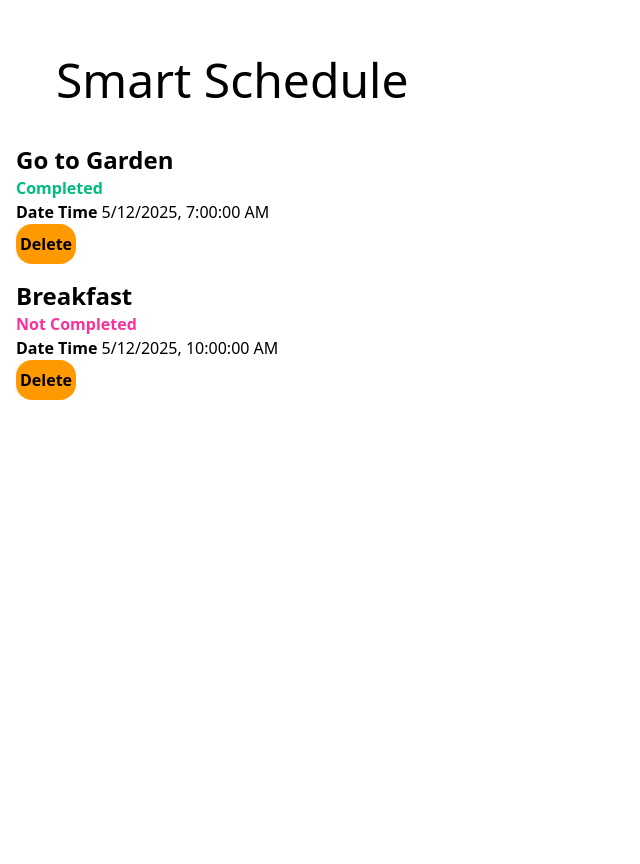
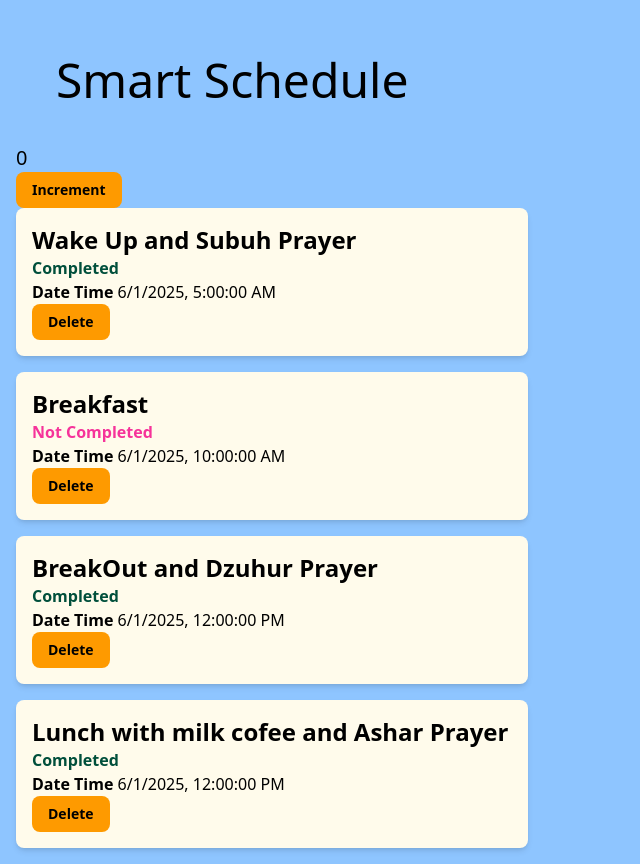
Before and after one commit to sesha22/smart-schedule, a React (Vite) app: page / in a window 1280 px wide. Shown: the whole page, without its empty margins (0-640 px from the left). Before the commit the page ends 800 px from the top, so only its background shows below. Built offline with nearby package versions, Linux system fonts and the light colour scheme.

Commit message:
feat: button counter

```diff
--- a/src/app.tsx
+++ b/src/app.tsx
@@ -1,33 +1,50 @@
 import { Button } from "./components/button";
+import { ButtonCounter } from "./components/button-counter";
 
 const tasks = [
   {
     id: 1,
-    title: "Go to Garden",
+    title: "Wake Up and Subuh Prayer",
     completed: true,
-    date: new Date("2025-05-12 07:00"),
+    date: new Date("2025-06-1 05:00"),
   },
   {
     id: 2,
     title: "Breakfast",
     completed: false,
-    date: new Date("2025-05-12 10:00"),
+    date: new Date("2025-06-1 10:00"),
+  },
+  {
+    id: 3,
+    title: "BreakOut  and Dzuhur Prayer",
+    completed: true,
+    date: new Date("2025-06-1 12:00"),
+  },
+  {
+    id: 4,
+    title: "Lunch with milk cofee  and Ashar Prayer",
+    completed: true,
+    date: new Date("2025-06-1 12:00"),
   },
 ];
 
 export function App() {
   return (
-    <div className="p-4">
+    <div className="p-4 bg-blue-300 flex justify-center">
+      <section className="w-full max-w-lg:">
         <h1 className="p-10 text-5xl ">Smart Schedule</h1>
-
-      <ul className="space-y-4">
+        <ButtonCounter />
+        <ul className="space-y-4 max-w-lg">
           {tasks.map((task) => {
             return (
-            <li key={task.id}>
+              <li
+                key={task.id}
+                className=" bg-amber-50 flex-col items-start justify-between p-4 rounded-lg shadow-md"
+              >
                 <h2 className="text-2xl font-bold">{task.title}</h2>
                 <p className="font-bold">
                   {task.completed ? (
-                  <span className="text-emerald-500"> Completed </span>
+                    <span className="text-emerald-900"> Completed </span>
                   ) : (
                     <span className="text-pink-500"> Not Completed </span>
                   )}
@@ -41,6 +58,7 @@ export function App() {
             );
           })}
         </ul>
+      </section>
     </div>
   );
 }
--- /dev/null
+++ b/src/components/button-counter.tsx
@@ -0,0 +1,21 @@
+import { useState } from "react";
+
+export function ButtonCounter() {
+  const [count, setCount] = useState(0);
+
+  function handleIncrement() {
+    setCount(count + 1);
+  }
+
+  return (
+    <div>
+      <h4 className="text-xl">{count}</h4>
+      <button
+        onClick={handleIncrement}
+        className="px-4 py-2 font-bold bg-amber-500 text-black rounded-lg text-sm"
+      >
+        Increment
+      </button>
+    </div>
+  );
+}
--- a/src/components/button.tsx
+++ b/src/components/button.tsx
@@ -1,6 +1,6 @@
 export function Button({ children }: { children: React.ReactNode }) {
   return (
-    <button className="py-2 px-1 font-bold bg-amber-500 text-black rounded-2xl">
+    <button className="px-4 py-2 font-bold bg-amber-500 text-black rounded-lg text-sm">
       {children}
     </button>
   );
```
Lines whose indentation alone changed are shown as unchanged.
